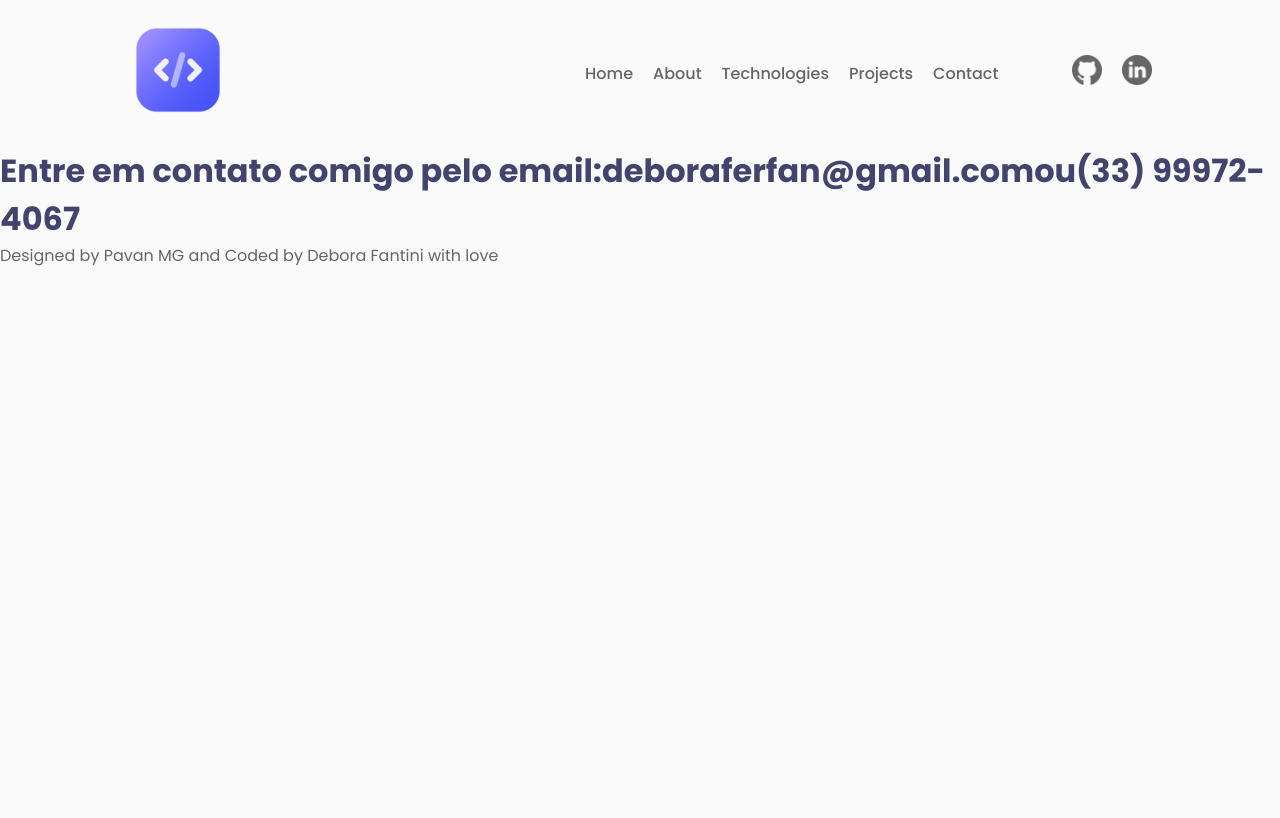
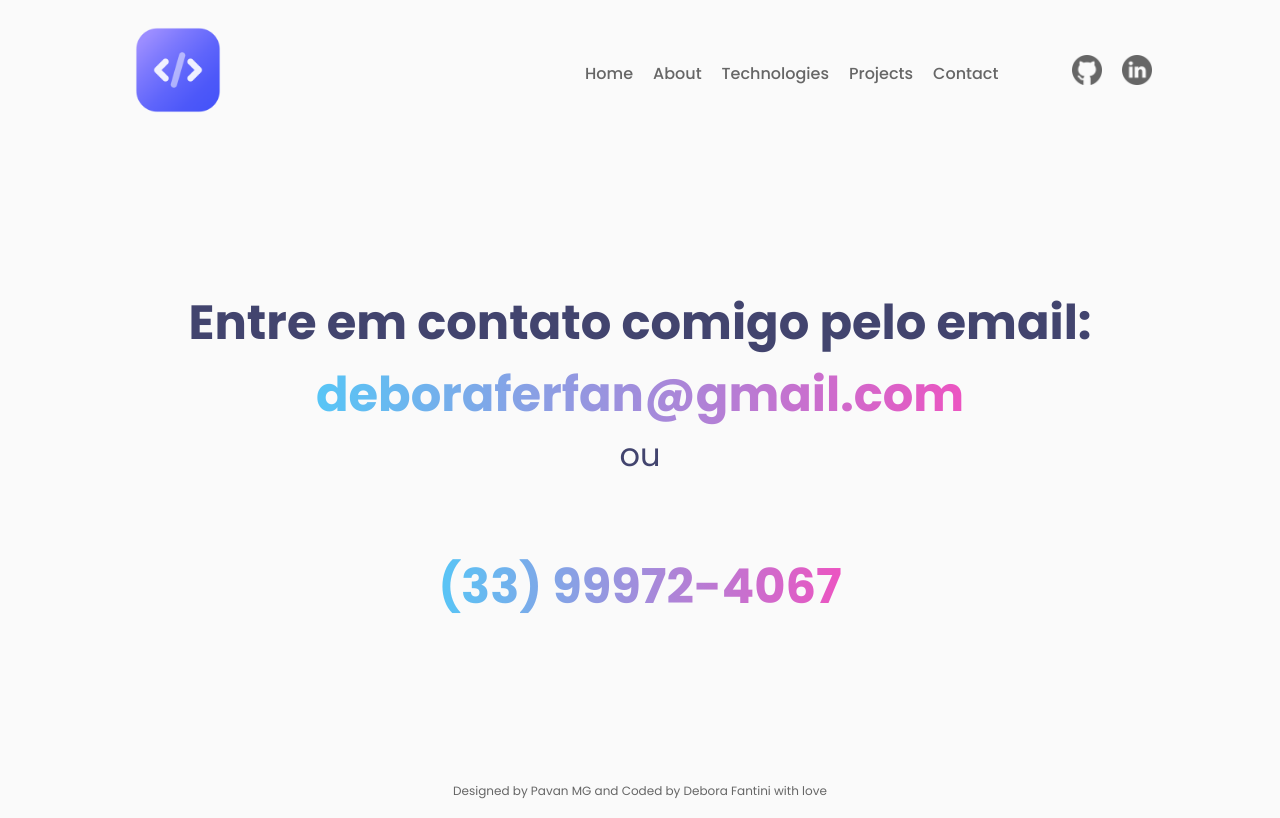
Before and after one commit to deborafantinif/portfolio, a React (Create React App) app: page /contact in a window 1280 px wide. Built offline with nearby package versions, Linux system fonts and the light colour scheme.

Commit message:
styles: page contact

```diff
--- a/src/pages/Contact/index.tsx
+++ b/src/pages/Contact/index.tsx
@@ -1,16 +1,18 @@
 import Menu from "../../components/Menu";
+import Footer from "../../components/Footer"
+import * as S from "./styles"
 
 function Contact() {
   return (
     <>
     <Menu/>
-    <main>
-      <h1>Entre em contato comigo pelo email:
-      <span>deboraferfan@gmail.com</span>
-      ou
-      <span>(33) 99972-4067</span></h1>
-    </main>
-    <footer>Designed by Pavan MG and Coded by Debora Fantini with love</footer>
+    <S.Contact>
+      <h1>Entre em contato comigo pelo email: <br/>
+      <span>deboraferfan@gmail.com</span> <br/>
+      <S.Minimum>ou</S.Minimum> <br/>
+      <span>(33) 99972-4067</span></h1> <br/>
+    </S.Contact>
+    <Footer/>
     </>
   );
 }
--- /dev/null
+++ b/src/pages/Contact/styles.ts
@@ -0,0 +1,23 @@
+import styled from "styled-components";
+
+export const Contact = styled.main`
+  /* border: 2px solid red; */
+  width: 80%;
+  text-align: center;
+  margin: 10rem auto;
+  font-size: 1.5rem;
+
+  span {
+    color: #524a48;
+    background: linear-gradient(90deg, rgba(19,176,245,1) 0%, rgba(231,15,170,1) 100%);
+    background-clip: text;
+    opacity: 70%;
+    -webkit-background-clip: text;
+    -webkit-text-fill-color: transparent;
+  }
+`
+
+export const Minimum = styled.p`
+  font-size: 2rem;
+  font-weight: 400;
+`
```
